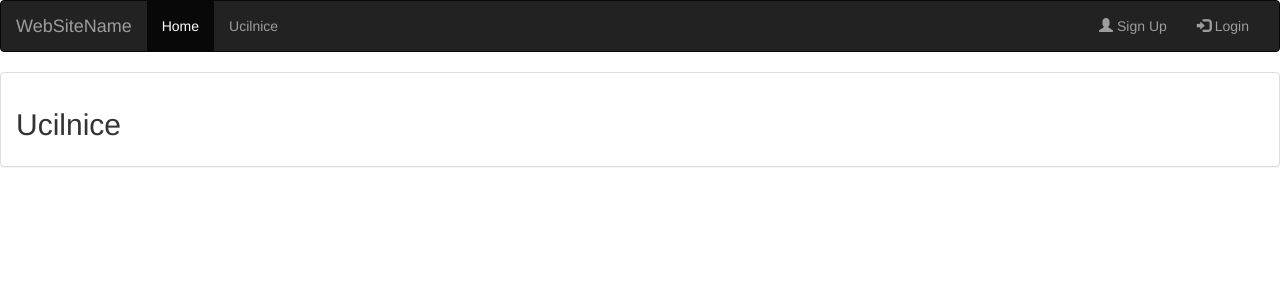
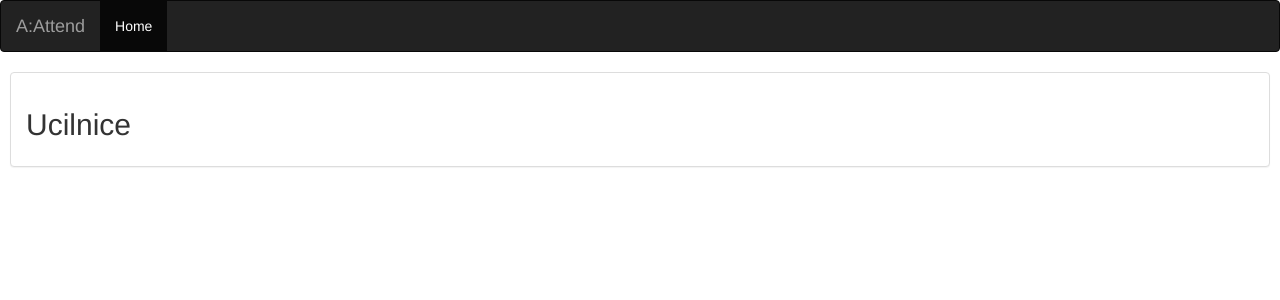
Before and after one commit to matijaklj/local_hack_day, a Flask app: template app/static/templates/index.html in a window 1280 px wide. Shown: the top 300 px of the page. Run offline with Flask 2, Linux system fonts and the light colour scheme; the template is opened without the code that fills it, so the values that code supplies are empty; some libraries are stand-ins or nearby versions.

Commit message:
last touches

```diff
--- a/app/static/css/main-app.css
+++ b/app/static/css/main-app.css
@@ -10,6 +10,10 @@
     flex-wrap: wrap;
 }
 
+.panel-ucilnice {
+    margin-left: 10px;
+    margin-right: 10px;
+}
 .ucilnica-div  {
     margin-left: 20px;
     margin-bottom: 20px;
--- a/app/static/templates/index.html
+++ b/app/static/templates/index.html
@@ -26,16 +26,13 @@
                 <span class="icon-bar"></span>
                 <span class="icon-bar"></span>
               </button>
-                <a class="navbar-brand" href="#">WebSiteName</a>
+                <a class="navbar-brand" href="#">A:Attend</a>
             </div>
             <div class="collapse navbar-collapse" id="myNavbar">
                 <ul class="nav navbar-nav">
-                    <li class="active"><a href="#">Home</a></li>
-                    <li><a href="#" ng-click="linkToUcilnice()">Ucilnice</a></li>
+                    <li class="active"><a href="#" ng-click="linkToUcilnice()">Home</a></li>
                 </ul>
                 <ul class="nav navbar-nav navbar-right">
-                    <li><a href="#"><span class="glyphicon glyphicon-user"></span> Sign Up</a></li>
-                    <li><a href="#"><span class="glyphicon glyphicon-log-in"></span> Login</a></li>
                 </ul>
             </div>
         </div>
--- a/app/static/templates/ucilnice.html
+++ b/app/static/templates/ucilnice.html
@@ -1,5 +1,5 @@
 <div ng-controller="ucilnicePageController">
-    <div class="panel panel-default">
+    <div class="panel panel-default panel-ucilnice">
         <div class="panel-body">
             <h2>Ucilnice</h2>
         </div>
```
